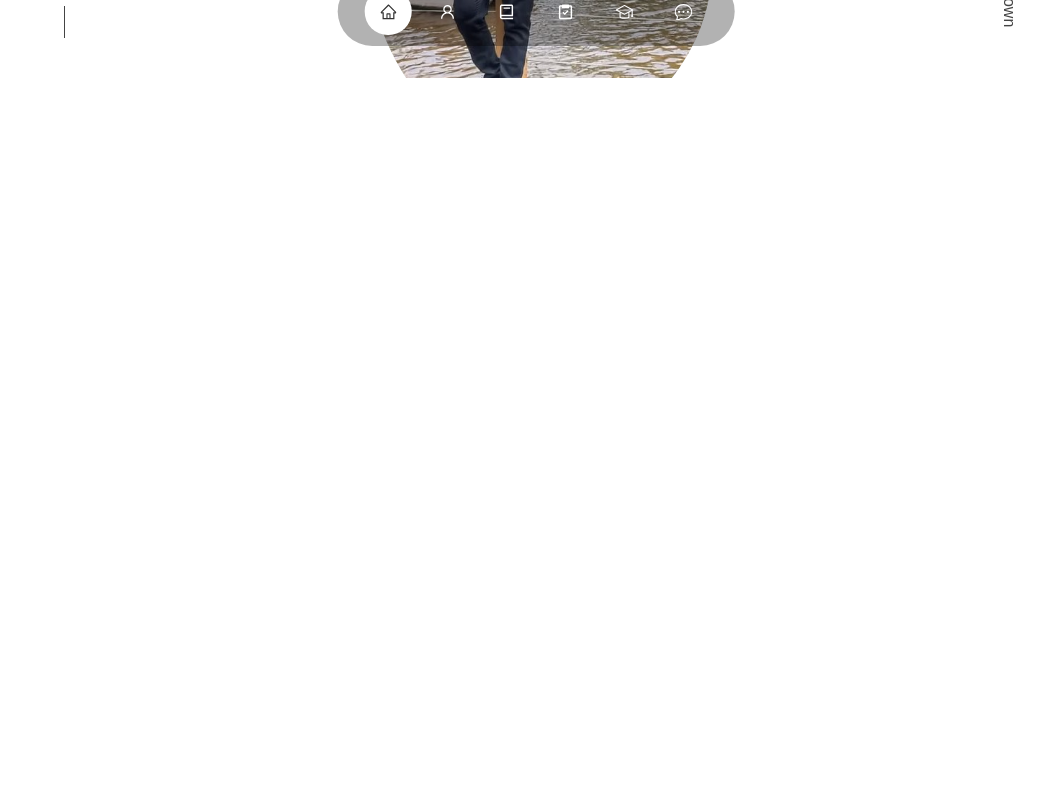
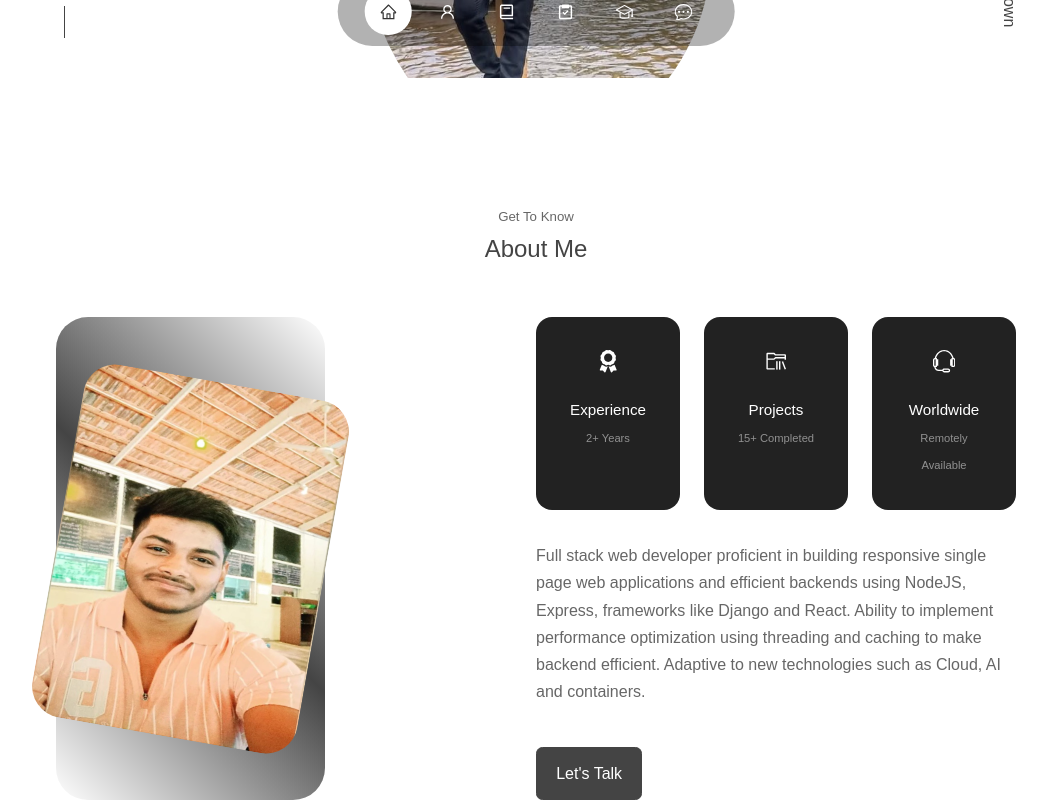
Before and after one commit to Anish-Kumar12/Personal-Portfolio1, a React (Vite) app: page / in a window 1280 px wide. Shown: the part 722-1522 px from the top of the page, without its empty margins (104-1151 px from the left). Before the commit the page ends 800 px from the top, so only its background shows below. Built offline with nearby package versions, Linux system fonts and the light colour scheme.

Commit message:
added about section

```diff
--- a/src/App.jsx
+++ b/src/App.jsx
@@ -3,6 +3,8 @@ import './App.css'
 import { SwitchContext } from './context/SwitchContext'
 import Header from './components/header/Header';
 import Nav from './components/navbar/navbar'
+import About from './components/about/About';
+
 
 function App() {
   const mystorage = window.localStorage
@@ -17,6 +19,7 @@ function App() {
       <div className={`main-content ${darkMode ? 'bg-dark' : 'bg-light'}`}>
         <Header/>
         <Nav/>
+        <About/>
       </div>
       </SwitchContext.Provider>
   )
--- /dev/null
+++ b/src/components/about/About.jsx
@@ -0,0 +1,107 @@
+import './about.css';
+import { FaAward } from 'react-icons/fa';
+import { TfiHeadphoneAlt } from 'react-icons/tfi';
+import { VscFolderLibrary } from 'react-icons/vsc';
+import about_me from  '../../assets/about_me.jpg'
+
+const About = () => {
+  return (
+    <section id='about'>
+      <h1 className='small-title'>Get To Know</h1>
+      <h2 className='medium-title'>About Me</h2>
+
+      <div className='container about__container'>
+        <div className='about__me'>
+          <div className='about__me-image'>
+            <picture>
+              <source
+                media='(max-width: 600px)'
+                srcSet={about_me}
+                type='image/webp'
+                width='250'
+                height='250'
+              />
+              <source
+                media='(max-width: 1024px)'
+                srcSet={about_me}
+                type='image/webp'
+                width='440'
+                height='440'
+              />
+              <source
+                media='(min-width: 1025px)'
+                srcSet={about_me}
+                type='image/webp'
+                width='1000'
+                height='1000'
+              />
+              <source
+                media='(max-width: 600px)'
+                srcSet={about_me}
+                type='image/jpeg'
+                width='250'
+                height='250'
+              />
+              <source
+                media='(max-width: 1024px)'
+                srcSet={about_me}
+                type='image/jpeg'
+                width='440'
+                height='440'
+              />
+              <source
+                media='(min-width: 1025px)'
+                srcSet={about_me}
+                type='image/jpeg'
+                width='1000'
+                height='1000'
+              />
+              <img
+                src={about_me}
+                type='image/jpg'
+                alt='about'
+                width='1000'
+                height='1000'
+              />
+            </picture>
+          </div>
+        </div>
+
+        <div className='about__content'>
+          <div className='about__cards'>
+            <article className='about__card'>
+              <FaAward className='about__icon' />
+              <h3>Experience</h3>
+              <small>2+ Years </small>
+            </article>
+
+            <article className='about__card'>
+              <VscFolderLibrary className='about__icon' />
+              <h3>Projects</h3>
+              <small>15+ Completed</small>
+            </article>
+
+            <article className='about__card'>
+              <TfiHeadphoneAlt className='about__icon' />
+              <h3>Worldwide</h3>
+              <small>Remotely Available</small>
+            </article>
+          </div>
+
+          <p>
+          Full stack web developer proficient in building responsive single page web applications
+          and efficient backends using NodeJS, Express, frameworks like Django and React.
+          Ability to implement performance optimization using threading and caching to make backend efficient.
+          Adaptive to new technologies such as Cloud, AI and containers.
+          </p>
+
+          <a href='#contact' className='btn btn-primary'>
+            Let&apos;s Talk
+          </a>
+        </div>
+      </div>
+    </section>
+  );
+};
+
+export default About;
--- /dev/null
+++ b/src/components/about/about.css
@@ -0,0 +1,131 @@
+.about__container {
+    display: grid;
+    grid-template-columns: 35% 50%;
+    gap: 15%;
+  }
+
+  .about__me {
+    width: 80%;
+    border-radius: 2rem;
+    background: linear-gradient(
+      45deg,
+      transparent,
+      var(--color-primary),
+      transparent
+    );
+    display: grid;
+    place-items: center;
+  }
+
+  .about__me-image {
+    border-radius: 2rem;
+    overflow: hidden;
+    transform: rotate(10deg);
+    transition: var(--transition);
+  }
+
+  .about__me-image img {
+    height: auto;
+    filter: brightness(100%);
+  }
+
+  .about__me-image:hover {
+    transform: rotate(0);
+  }
+
+  .about__cards {
+    display: grid;
+    grid-template-columns: repeat(3, 1fr);
+    gap: 1.5rem;
+  }
+
+  .about__card {
+    background: var(--color-bg-variant);
+    border: 1px solid transparent;
+    border-radius: 1rem;
+    padding: 2rem;
+    text-align: center;
+    transition: var(--transition);
+  }
+
+  .about__card:hover {
+    background: transparent;
+    border-color: var(--color-primary-variant);
+    cursor: default;
+  }
+
+  .about__icon {
+    color: var(--color-white);
+    font-size: 1.4rem;
+    margin-bottom: 1rem;
+  }
+
+  .main-content:not(.bg-dark) .about__card:hover .about__icon {
+    color: var(--color-primary);
+  }
+
+  .about__card h3 {
+    font-size: 0.95rem;
+    color: var(--color-white);
+  }
+
+  .main-content:not(.bg-dark) .about__card:hover h3 {
+    color: var(--color-primary);
+  }
+
+  .about__card small {
+    font-size: 0.7rem;
+    color: var(--color-light-variant);
+  }
+
+  .main-content:not(.bg-dark) .about__card:hover small {
+    font-size: 0.7rem;
+    color: var(--color-light);
+  }
+
+  .about__content p {
+    margin: 2rem 0 2.6rem;
+    color: var(--color-light);
+  }
+
+  .bg-dark .about__content p {
+    color: var(--color-white);
+  }
+
+  /* ========== MEDIA QUERIES (MEDIUM DEVICES) ========== */
+  @media screen and (max-width: 1024px) {
+    .about__container {
+      grid-template-columns: 1fr;
+      gap: 0;
+    }
+
+    .about__me {
+      width: 50%;
+      margin: 2rem auto 4rem;
+    }
+
+    .about__content p {
+      margin: 1rem 0 1.5rem;
+    }
+  }
+
+  /* ========== MEDIA QUERIES (SMALL DEVICES) ========== */
+  @media screen and (max-width: 600px) {
+    .about__me {
+      width: 65%;
+      margin: 0 auto 3rem;
+    }
+
+    .about__cards {
+      grid-template-columns: 1fr 1fr;
+      gap: 1rem;
+    }
+
+    .about__content {
+      text-align: center;
+    }
+
+    .about__content p {
+      margin: 1.5rem 0;
+    }
+  }
```
